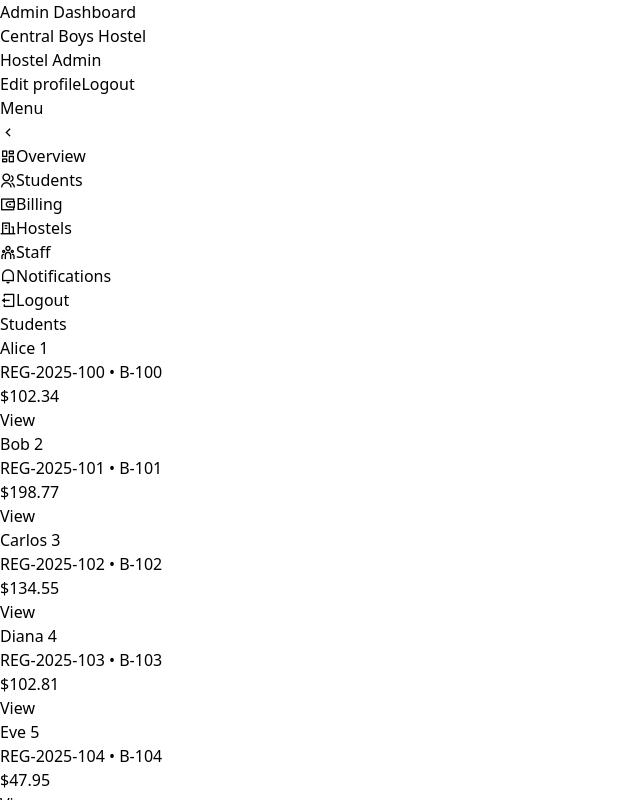
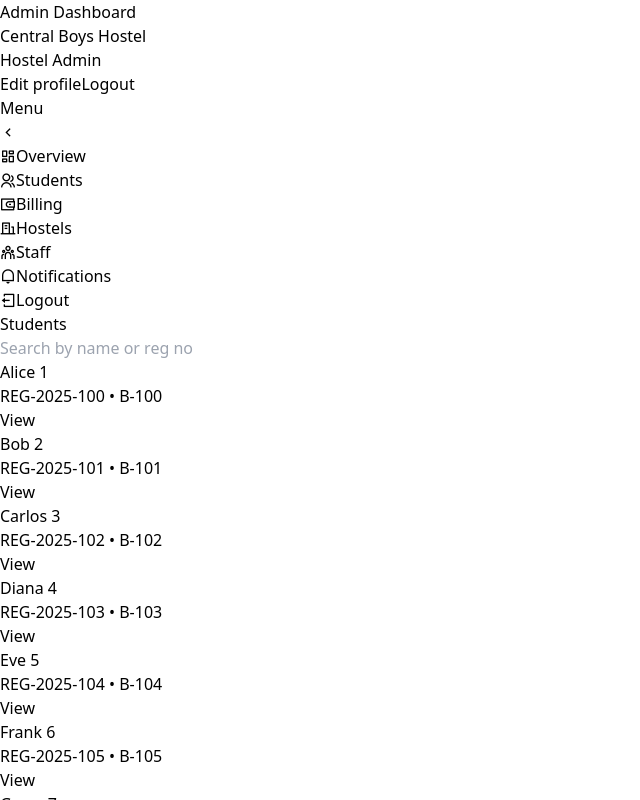
Before and after one commit to sihina3436/Hostel-Management-System-React-Express-Mysql, a React app in the folder frontend/: page /admin-dashboard in a window 1280 px wide. Both pictures are taken after a click on the button "Students". Shown: the top 800 px of the page, without its empty margins (0-640 px from the left). Built offline with nearby package versions, Linux system fonts and the light colour scheme; the HTML template or start-up script is replaced by a standard one.

Commit message:
UI updated, Add notification section, notification delete function

```diff
--- a/frontend/src/pages/AdminDashboard.jsx
+++ b/frontend/src/pages/AdminDashboard.jsx
@@ -8,6 +8,8 @@ const AdminDashboard = () => {
   const [admin, setAdmin] = useState(null);
   const [students, setStudents] = useState([]);
   const [staff, setStaff] = useState([]);
+  const [notifications, setNotifications] = useState([]);
+  const [studentQuery, setStudentQuery] = useState("");
   const [selected, setSelected] = useState("overview");
   const [sidebarOpen, setSidebarOpen] = useState(false);
   const [collapsed, setCollapsed] = useState(false);
@@ -33,7 +35,12 @@ const AdminDashboard = () => {
       regNo: `REG-2025-${100 + i}`,
       roomNumber: `B-${100 + i}`,
       hostel: { name: `Central Boys Hostel` },
-      billing: { outstanding: (Math.round(Math.random() * 200 * 100) / 100).toFixed(2), recent: [{ id: 1, title: "Rent", amount: "60.00", status: "Paid" }] },
+      billing: {
+        outstanding: (Math.round(Math.random() * 200 * 100) / 100).toFixed(2),
+        recent: [
+          { id: 1, title: "Rent", amount: "20.00", status: i % 2 === 0 ? "Paid" : "Unpaid" },
+        ],
+      },
       contact: `+1 555-000-${100 + i}`,
     }));
 
@@ -87,6 +94,11 @@ const AdminDashboard = () => {
     setTimeout(() => setShowEditModal(false), 300);
   };
 
+  //Notification delete fcuntion
+  const deleteNotification = (id) => {
+    setNotifications((prev) => prev.filter((n) => n.id !== id));
+};
+
   const menuItems = [
     { id: "overview", label: "Overview", icon: "ri-dashboard-line" },
     { id: "students", label: "Students", icon: "ri-group-line" },
@@ -131,16 +143,37 @@ const AdminDashboard = () => {
 
   const renderStudents = () => (
     <div className="bg-white rounded shadow p-4">
-      <h3 className="font-medium mb-4">Students</h3>
+      <div className="flex items-center justify-between mb-3">
+        <h3 className="font-medium">Students</h3>
+        <div className="w-72">
+          <input
+            type="text"
+            value={studentQuery}
+            onChange={(e) => setStudentQuery(e.target.value)}
+            placeholder="Search by name or reg no"
+            className="w-full border rounded px-3 py-1 text-sm"
+          />
+        </div>
+      </div>
+
       <div className="space-y-2">
-        {students.map((s) => (
+        {students
+          .filter((s) => {
+            if (!studentQuery) return true;
+            const q = studentQuery.toLowerCase();
+            return (
+              s.name.toLowerCase().includes(q) ||
+              s.regNo.toLowerCase().includes(q) ||
+              (s.roomNumber || "").toLowerCase().includes(q)
+            );
+          })
+          .map((s) => (
             <div key={s.id} className="flex items-center justify-between p-3 border rounded">
               <div>
                 <div className="font-medium">{s.name}</div>
                 <div className="text-sm text-gray-500">{s.regNo} • {s.roomNumber}</div>
               </div>
-            <div className="flex items-center gap-2">
-              <div className="text-sm text-gray-700">${s.billing.outstanding}</div>
+              <div className="flex items-center gap-3">
                 <button onClick={() => openStudent(s)} className="px-3 py-1 bg-emerald-600 text-white rounded">View</button>
               </div>
             </div>
@@ -158,6 +191,7 @@ const AdminDashboard = () => {
             <th className="pb-2">Student</th>
             <th className="pb-2">Reg No</th>
             <th className="pb-2">Outstanding</th>
+            <th className="pb-2">Status</th>
             <th className="pb-2">Action</th>
           </tr>
         </thead>
@@ -167,6 +201,7 @@ const AdminDashboard = () => {
               <td className="py-2">{s.name}</td>
               <td className="py-2">{s.regNo}</td>
               <td className="py-2">${s.billing.outstanding}</td>
+              <td className="py-2">{s.billing.recent?.[0]?.status === 'Paid' ? 'Paid' : 'Unpaid'}</td>
               <td className="py-2"><button onClick={() => openStudent(s)} className="px-2 py-1 bg-gray-100 rounded">Details</button></td>
             </tr>
           ))}
@@ -202,7 +237,57 @@ const AdminDashboard = () => {
   );
 
   const renderNotifications = () => (
-    <div className="bg-white rounded shadow p-4">No notifications</div>
+    <div className="bg-white rounded shadow p-4">
+      <h3 className="font-medium mb-3">Notifications</h3>
+
+      <form
+        onSubmit={(e) => {
+          e.preventDefault();
+          const form = e.target;
+          const title = form.title.value.trim();
+          const body = form.body.value.trim();
+          if (!title && !body) return;
+          const n = { id: Date.now(), title: title || 'Notice', body, createdAt: new Date().toISOString() };
+          setNotifications((s) => [n, ...s]);
+          form.reset();
+        }}
+        className="space-y-3 mb-4"
+      >
+        <div className="grid grid-cols-1 md:grid-cols-2 gap-3">
+          <input name="title" placeholder="Title (optional)" className="border rounded px-3 py-2" />
+          <input name="body" placeholder="Short message" className="border rounded px-3 py-2" />
+        </div>
+        <div className="flex justify-end">
+          <button type="submit" className="px-4 py-2 bg-emerald-600 text-white rounded">Post Notification</button>
+        </div>
+      </form>
+
+      {notifications.length === 0 ? (
+        <div className="text-sm text-gray-500">No notifications yet.</div>
+      ) : (
+        <ul className="space-y-2">
+          {notifications.map((n) => (
+        <li key={n.id} className="p-3 border rounded flex items-start justify-between">
+            <div>
+                <div className="font-medium">{n.title}</div>
+                <div className="text-sm text-gray-600">{n.body}</div>
+                <div className="text-xs text-gray-400 mt-1">{new Date(n.createdAt).toLocaleString()}</div>
+            </div>
+
+            <button
+                onClick={() => {
+                    if (window.confirm("Are you sure you want to delete this notification?")) {
+                        deleteNotification(n.id);
+                    }}}
+                className="ml-4 px-2 py-1 bg-red-100 text-red-700 rounded hover:bg-red-200 text-xs"
+                >
+                Delete
+            </button>
+            </li>
+            ))}
+        </ul>
+      )}
+    </div>
   );
 
   if (loading) return <div className="p-6">Loading...</div>;
```
Lines whose indentation alone changed are shown as unchanged.
